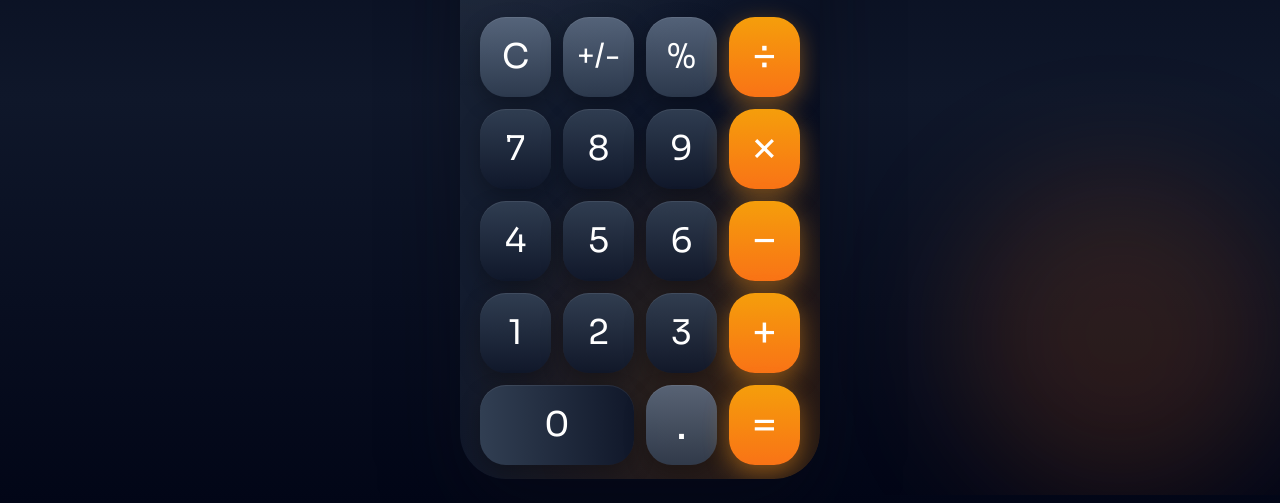
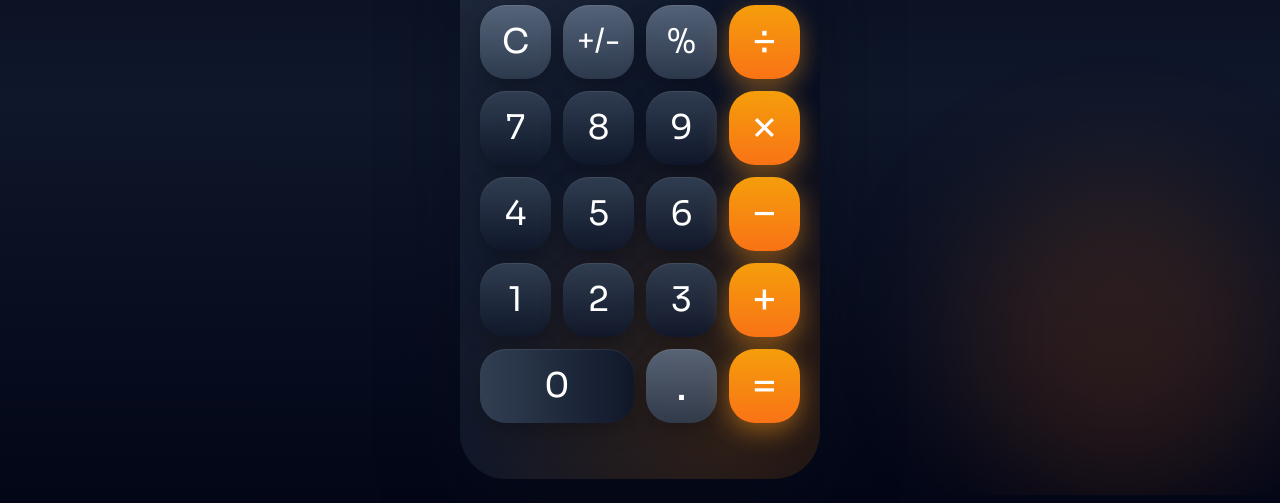
Before and after one commit to Dipesh0987/Basic-Calculator, a plain HTML site: page index.html in a window 1280 px wide. Shown: the part 305-808 px from the top of the page. Drawn offline with nearby package versions, Linux system fonts and the light colour scheme.

Commit message:
style: improve spacing and hover interactions

```diff
--- a/index.html
+++ b/index.html
@@ -26,12 +26,12 @@
       };
     </script>
   </head>
-  <body class="min-h-screen bg-gradient-to-b from-slate-100 via-slate-200 to-slate-300 dark:from-slate-950 dark:via-slate-900 dark:to-slate-950 flex items-center justify-center p-6 font-sora transition-colors duration-500">
+  <body class="min-h-screen bg-gradient-to-b from-slate-100 via-slate-200 to-slate-300 dark:from-slate-950 dark:via-slate-900 dark:to-slate-950 flex items-center justify-center p-4 sm:p-6 font-sora transition-colors duration-500">
     <div class="pointer-events-none absolute inset-0 overflow-hidden">
       <div class="absolute -top-24 -left-24 h-72 w-72 rounded-full bg-cyan-200/30 blur-3xl dark:bg-cyan-500/10"></div>
       <div class="absolute bottom-0 right-0 h-80 w-80 rounded-full bg-orange-200/40 blur-3xl dark:bg-orange-500/15"></div>
     </div>
-    <main class="relative w-[360px] max-w-full h-[760px] rounded-[46px] bg-gradient-to-br from-slate-200 via-slate-100 to-white dark:from-slate-800 dark:via-slate-900 dark:to-slate-950 text-slate-900 dark:text-white p-5 shadow-panel overflow-hidden transition-colors duration-500">
+    <main class="relative w-[360px] max-w-full h-[760px] rounded-[46px] bg-gradient-to-br from-slate-200 via-slate-100 to-white dark:from-slate-800 dark:via-slate-900 dark:to-slate-950 text-slate-900 dark:text-white pt-6 pb-7 px-5 shadow-panel overflow-hidden transition-colors duration-500 [&_button]:transition-all [&_button]:duration-300 [&_button]:ease-out [&_button]:hover:-translate-y-0.5 [&_button]:hover:scale-[1.02] [&_button]:active:translate-y-0 [&_button]:active:scale-95">
       <div class="pointer-events-none absolute inset-0 rounded-[46px] bg-[radial-gradient(circle_at_78%_90%,rgba(255,136,0,0.22),transparent_40%),radial-gradient(circle_at_10%_0%,rgba(148,163,184,0.16),transparent_45%)] dark:bg-[radial-gradient(circle_at_78%_90%,rgba(255,136,0,0.18),transparent_40%),radial-gradient(circle_at_10%_0%,rgba(148,163,184,0.18),transparent_45%)]"></div>
       <header class="flex items-start justify-between">
         <button class="relative z-10 h-14 w-14 rounded-2xl bg-gradient-to-b from-slate-300/80 to-slate-500/70 text-slate-700 dark:from-slate-500/60 dark:to-slate-700/70 dark:text-slate-100 shadow-soft transition-colors duration-500">🎤</button>
@@ -40,35 +40,35 @@
         </button>
       </header>
 
-      <section class="relative z-10 mt-16 text-right">
+      <section class="relative z-10 mt-14 text-right">
         <p class="text-slate-500 dark:text-slate-400 text-[34px] leading-none tracking-tight transition-colors duration-500">4,900 + 15,910</p>
         <p class="text-[72px] font-light leading-[1.05] mt-2 tracking-tight">20,810</p>
       </section>
 
-      <section class="relative z-10 mt-10 grid grid-cols-4 gap-3">
-        <button class="h-20 rounded-[26px] bg-gradient-to-b from-slate-300/90 to-slate-500/80 text-[34px] dark:from-slate-500/80 dark:to-slate-700/80 shadow-soft transition-colors duration-500">C</button>
-        <button class="h-20 rounded-[26px] bg-gradient-to-b from-slate-300/90 to-slate-500/80 text-[30px] dark:from-slate-500/80 dark:to-slate-700/80 shadow-soft transition-colors duration-500">+/-</button>
-        <button class="h-20 rounded-[26px] bg-gradient-to-b from-slate-300/90 to-slate-500/80 text-[34px] dark:from-slate-500/80 dark:to-slate-700/80 shadow-soft transition-colors duration-500">%</button>
-        <button class="h-20 rounded-[26px] bg-gradient-to-b from-amber-500 to-orange-500 text-[42px] shadow-ember">÷</button>
+      <section class="relative z-10 mt-8 grid grid-cols-4 gap-3">
+        <button class="h-[74px] rounded-[26px] bg-gradient-to-b from-slate-300/90 to-slate-500/80 text-[34px] dark:from-slate-500/80 dark:to-slate-700/80 shadow-soft transition-colors duration-500 hover:brightness-110">C</button>
+        <button class="h-[74px] rounded-[26px] bg-gradient-to-b from-slate-300/90 to-slate-500/80 text-[30px] dark:from-slate-500/80 dark:to-slate-700/80 shadow-soft transition-colors duration-500 hover:brightness-110">+/-</button>
+        <button class="h-[74px] rounded-[26px] bg-gradient-to-b from-slate-300/90 to-slate-500/80 text-[34px] dark:from-slate-500/80 dark:to-slate-700/80 shadow-soft transition-colors duration-500 hover:brightness-110">%</button>
+        <button class="h-[74px] rounded-[26px] bg-gradient-to-b from-amber-500 to-orange-500 text-[42px] shadow-ember hover:shadow-[0_12px_34px_rgba(255,152,25,0.58)] hover:brightness-110">÷</button>
 
-        <button class="h-20 rounded-[26px] bg-gradient-to-b from-slate-200/95 to-slate-400/90 text-[34px] dark:from-slate-700/90 dark:to-slate-900/90 shadow-soft transition-colors duration-500">7</button>
-        <button class="h-20 rounded-[26px] bg-gradient-to-b from-slate-200/95 to-slate-400/90 text-[34px] dark:from-slate-700/90 dark:to-slate-900/90 shadow-soft transition-colors duration-500">8</button>
-        <button class="h-20 rounded-[26px] bg-gradient-to-b from-slate-200/95 to-slate-400/90 text-[34px] dark:from-slate-700/90 dark:to-slate-900/90 shadow-soft transition-colors duration-500">9</button>
-        <button class="h-20 rounded-[26px] bg-gradient-to-b from-amber-500 to-orange-500 text-[42px] shadow-ember">×</button>
+        <button class="h-[74px] rounded-[26px] bg-gradient-to-b from-slate-200/95 to-slate-400/90 text-[34px] dark:from-slate-700/90 dark:to-slate-900/90 shadow-soft transition-colors duration-500 hover:brightness-110">7</button>
+        <button class="h-[74px] rounded-[26px] bg-gradient-to-b from-slate-200/95 to-slate-400/90 text-[34px] dark:from-slate-700/90 dark:to-slate-900/90 shadow-soft transition-colors duration-500 hover:brightness-110">8</button>
+        <button class="h-[74px] rounded-[26px] bg-gradient-to-b from-slate-200/95 to-slate-400/90 text-[34px] dark:from-slate-700/90 dark:to-slate-900/90 shadow-soft transition-colors duration-500 hover:brightness-110">9</button>
+        <button class="h-[74px] rounded-[26px] bg-gradient-to-b from-amber-500 to-orange-500 text-[42px] shadow-ember hover:shadow-[0_12px_34px_rgba(255,152,25,0.58)] hover:brightness-110">×</button>
 
-        <button class="h-20 rounded-[26px] bg-gradient-to-b from-slate-200/95 to-slate-400/90 text-[34px] dark:from-slate-700/90 dark:to-slate-900/90 shadow-soft transition-colors duration-500">4</button>
-        <button class="h-20 rounded-[26px] bg-gradient-to-b from-slate-200/95 to-slate-400/90 text-[34px] dark:from-slate-700/90 dark:to-slate-900/90 shadow-soft transition-colors duration-500">5</button>
-        <button class="h-20 rounded-[26px] bg-gradient-to-b from-slate-200/95 to-slate-400/90 text-[34px] dark:from-slate-700/90 dark:to-slate-900/90 shadow-soft transition-colors duration-500">6</button>
-        <button class="h-20 rounded-[26px] bg-gradient-to-b from-amber-500 to-orange-500 text-[42px] shadow-ember">−</button>
+        <button class="h-[74px] rounded-[26px] bg-gradient-to-b from-slate-200/95 to-slate-400/90 text-[34px] dark:from-slate-700/90 dark:to-slate-900/90 shadow-soft transition-colors duration-500 hover:brightness-110">4</button>
+        <button class="h-[74px] rounded-[26px] bg-gradient-to-b from-slate-200/95 to-slate-400/90 text-[34px] dark:from-slate-700/90 dark:to-slate-900/90 shadow-soft transition-colors duration-500 hover:brightness-110">5</button>
+        <button class="h-[74px] rounded-[26px] bg-gradient-to-b from-slate-200/95 to-slate-400/90 text-[34px] dark:from-slate-700/90 dark:to-slate-900/90 shadow-soft transition-colors duration-500 hover:brightness-110">6</button>
+        <button class="h-[74px] rounded-[26px] bg-gradient-to-b from-amber-500 to-orange-500 text-[42px] shadow-ember hover:shadow-[0_12px_34px_rgba(255,152,25,0.58)] hover:brightness-110">−</button>
 
-        <button class="h-20 rounded-[26px] bg-gradient-to-b from-slate-200/95 to-slate-400/90 text-[34px] dark:from-slate-700/90 dark:to-slate-900/90 shadow-soft transition-colors duration-500">1</button>
-        <button class="h-20 rounded-[26px] bg-gradient-to-b from-slate-200/95 to-slate-400/90 text-[34px] dark:from-slate-700/90 dark:to-slate-900/90 shadow-soft transition-colors duration-500">2</button>
-        <button class="h-20 rounded-[26px] bg-gradient-to-b from-slate-200/95 to-slate-400/90 text-[34px] dark:from-slate-700/90 dark:to-slate-900/90 shadow-soft transition-colors duration-500">3</button>
-        <button class="h-20 rounded-[26px] bg-gradient-to-b from-amber-500 to-orange-500 text-[42px] shadow-ember">+</button>
+        <button class="h-[74px] rounded-[26px] bg-gradient-to-b from-slate-200/95 to-slate-400/90 text-[34px] dark:from-slate-700/90 dark:to-slate-900/90 shadow-soft transition-colors duration-500 hover:brightness-110">1</button>
+        <button class="h-[74px] rounded-[26px] bg-gradient-to-b from-slate-200/95 to-slate-400/90 text-[34px] dark:from-slate-700/90 dark:to-slate-900/90 shadow-soft transition-colors duration-500 hover:brightness-110">2</button>
+        <button class="h-[74px] rounded-[26px] bg-gradient-to-b from-slate-200/95 to-slate-400/90 text-[34px] dark:from-slate-700/90 dark:to-slate-900/90 shadow-soft transition-colors duration-500 hover:brightness-110">3</button>
+        <button class="h-[74px] rounded-[26px] bg-gradient-to-b from-amber-500 to-orange-500 text-[42px] shadow-ember hover:shadow-[0_12px_34px_rgba(255,152,25,0.58)] hover:brightness-110">+</button>
 
-        <button class="h-20 col-span-2 rounded-[26px] bg-gradient-to-r from-slate-200/95 to-slate-400/90 text-[34px] dark:from-slate-700/95 dark:to-slate-900/95 shadow-soft transition-colors duration-500">0</button>
-        <button class="h-20 rounded-[26px] bg-gradient-to-b from-slate-300/90 to-slate-500/80 text-[42px] dark:from-slate-500/80 dark:to-slate-700/80 shadow-soft transition-colors duration-500">.</button>
-        <button class="h-20 rounded-[26px] bg-gradient-to-b from-amber-500 to-orange-500 text-[42px] shadow-ember">=</button>
+        <button class="h-[74px] col-span-2 rounded-[26px] bg-gradient-to-r from-slate-200/95 to-slate-400/90 text-[34px] dark:from-slate-700/95 dark:to-slate-900/95 shadow-soft transition-colors duration-500 hover:brightness-110">0</button>
+        <button class="h-[74px] rounded-[26px] bg-gradient-to-b from-slate-300/90 to-slate-500/80 text-[42px] dark:from-slate-500/80 dark:to-slate-700/80 shadow-soft transition-colors duration-500 hover:brightness-110">.</button>
+        <button class="h-[74px] rounded-[26px] bg-gradient-to-b from-amber-500 to-orange-500 text-[42px] shadow-ember hover:shadow-[0_12px_34px_rgba(255,152,25,0.58)] hover:brightness-110">=</button>
       </section>
     </main>
 
```
